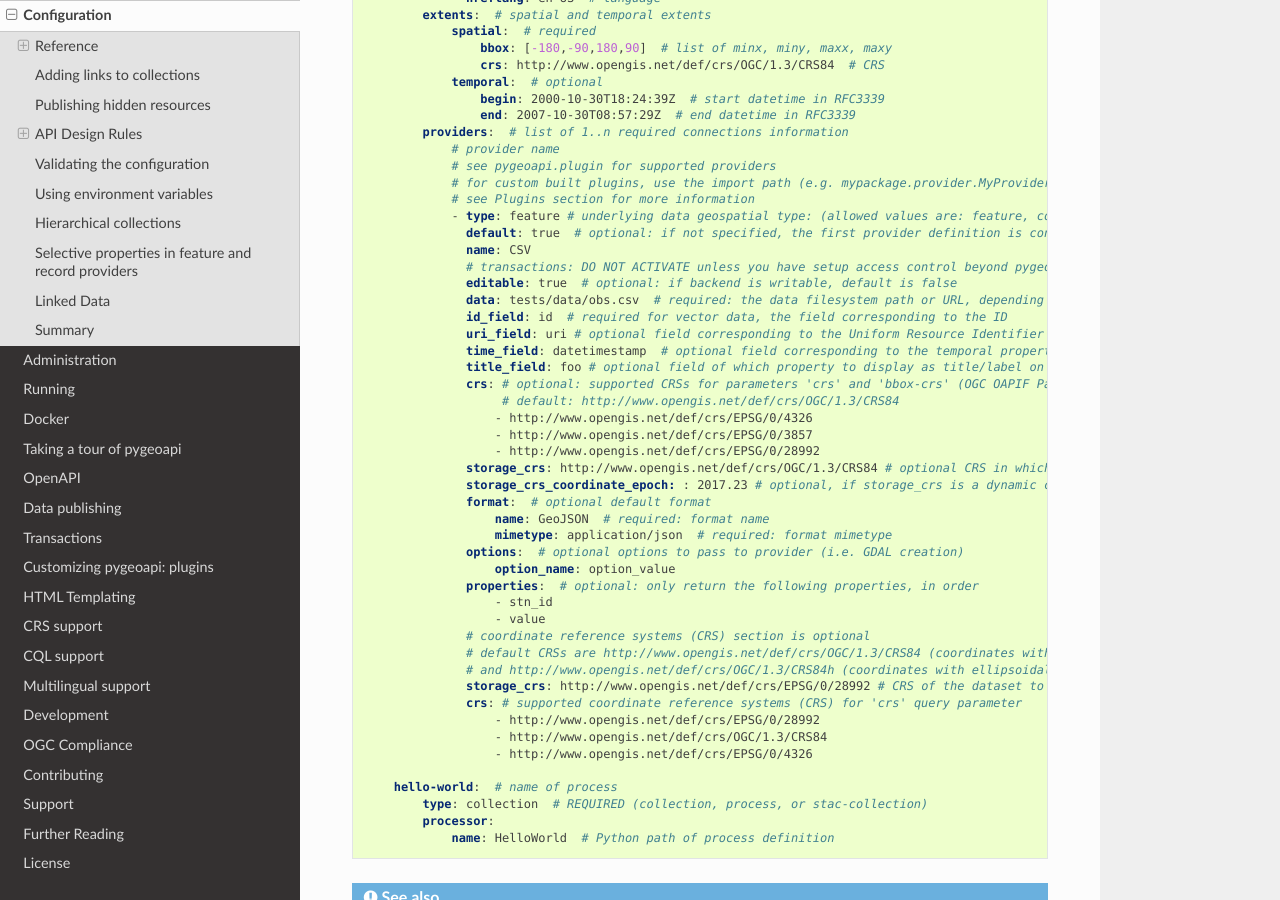
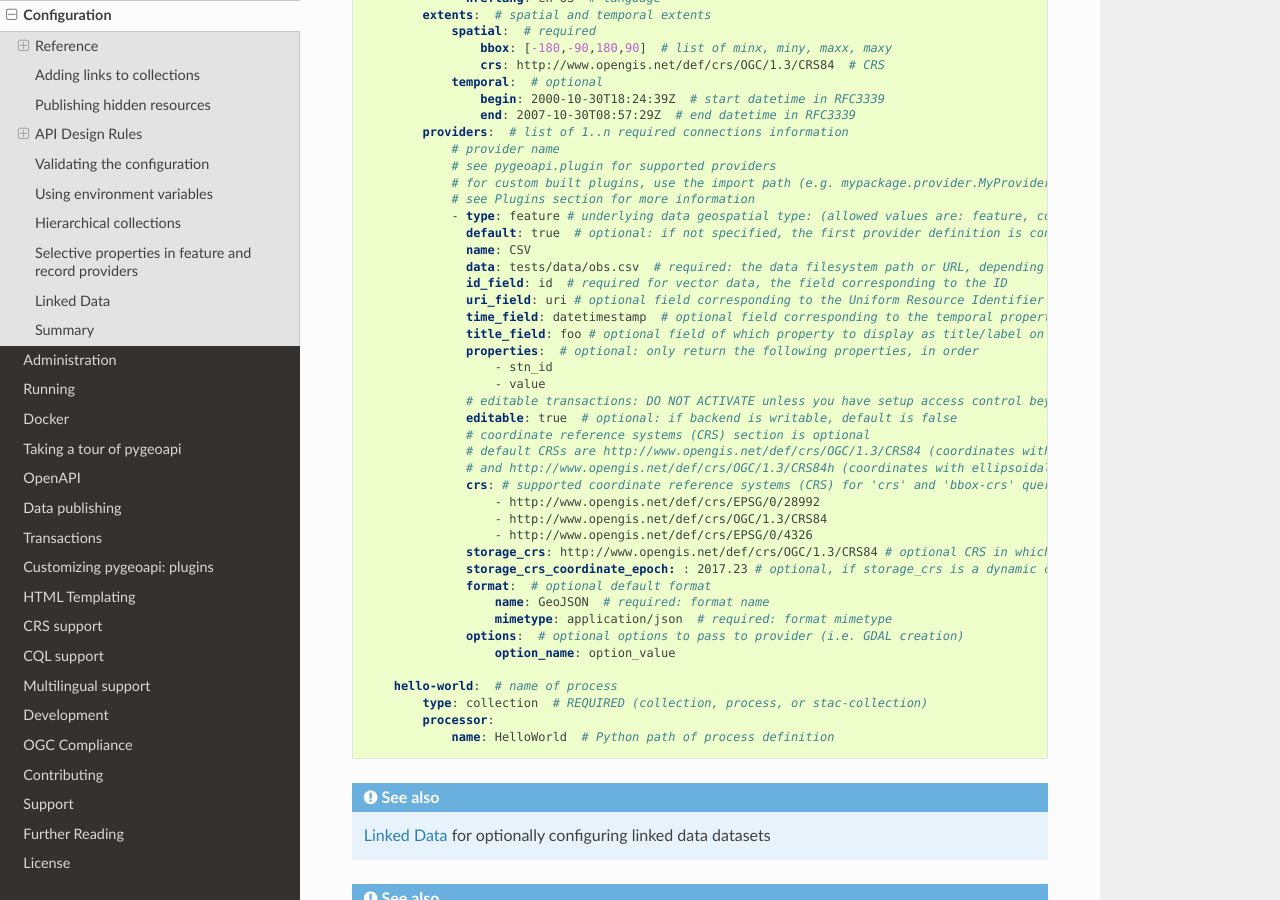
Before and after one commit to geopython/pygeoapi, a Sphinx documentation site: the page built from docs/source/configuration.rst, in a window 1280 px wide and 900 px high, scrolled down 3467 px. Built offline with Sphinx 7.4.7 and the Read the Docs theme 2.0.0, drawn with Linux system fonts in a browser that asks for light colours.

Commit message:
Remove duplicate CRS configuration in docs
- Deduplicate crs configuration in docs
- Move advanced provider configuration to end of example

```diff
--- a/docs/source/configuration.rst
+++ b/docs/source/configuration.rst
@@ -189,18 +189,23 @@ default.
               - type: feature # underlying data geospatial type: (allowed values are: feature, coverage, record, tile, edr)
                 default: true  # optional: if not specified, the first provider definition is considered the default
                 name: CSV
-                # transactions: DO NOT ACTIVATE unless you have setup access control beyond pygeoapi
-                editable: true  # optional: if backend is writable, default is false
                 data: tests/data/obs.csv  # required: the data filesystem path or URL, depending on plugin setup
                 id_field: id  # required for vector data, the field corresponding to the ID
                 uri_field: uri # optional field corresponding to the Uniform Resource Identifier (see Linked Data section)
                 time_field: datetimestamp  # optional field corresponding to the temporal property of the dataset
                 title_field: foo # optional field of which property to display as title/label on HTML pages
-                crs: # optional: supported CRSs for parameters 'crs' and 'bbox-crs' (OGC OAPIF Part 2)
-                     # default: http://www.opengis.net/def/crs/OGC/1.3/CRS84
+                properties:  # optional: only return the following properties, in order
+                    - stn_id
+                    - value
+                # editable transactions: DO NOT ACTIVATE unless you have setup access control beyond pygeoapi
+                editable: true  # optional: if backend is writable, default is false
+                # coordinate reference systems (CRS) section is optional
+                # default CRSs are http://www.opengis.net/def/crs/OGC/1.3/CRS84 (coordinates without height)
+                # and http://www.opengis.net/def/crs/OGC/1.3/CRS84h (coordinates with ellipsoidal height)
+                crs: # supported coordinate reference systems (CRS) for 'crs' and 'bbox-crs' query parameters
+                    - http://www.opengis.net/def/crs/EPSG/0/28992
+                    - http://www.opengis.net/def/crs/OGC/1.3/CRS84
                     - http://www.opengis.net/def/crs/EPSG/0/4326
-                    - http://www.opengis.net/def/crs/EPSG/0/3857
-                    - http://www.opengis.net/def/crs/EPSG/0/28992
                 storage_crs: http://www.opengis.net/def/crs/OGC/1.3/CRS84 # optional CRS in which data is stored, default: as 'crs' field
                 storage_crs_coordinate_epoch: : 2017.23 # optional, if storage_crs is a dynamic coordinate reference system
                 format:  # optional default format
@@ -208,17 +213,6 @@ default.
                     mimetype: application/json  # required: format mimetype
                 options:  # optional options to pass to provider (i.e. GDAL creation)
                     option_name: option_value
-                properties:  # optional: only return the following properties, in order
-                    - stn_id
-                    - value
-                # coordinate reference systems (CRS) section is optional
-                # default CRSs are http://www.opengis.net/def/crs/OGC/1.3/CRS84 (coordinates without height)
-                # and http://www.opengis.net/def/crs/OGC/1.3/CRS84h (coordinates with ellipsoidal height)
-                storage_crs: http://www.opengis.net/def/crs/EPSG/0/28992 # CRS of the dataset to publish
-                crs: # supported coordinate reference systems (CRS) for 'crs' query parameter
-                    - http://www.opengis.net/def/crs/EPSG/0/28992
-                    - http://www.opengis.net/def/crs/OGC/1.3/CRS84
-                    - http://www.opengis.net/def/crs/EPSG/0/4326
 
       hello-world:  # name of process
           type: collection  # REQUIRED (collection, process, or stac-collection)
```
